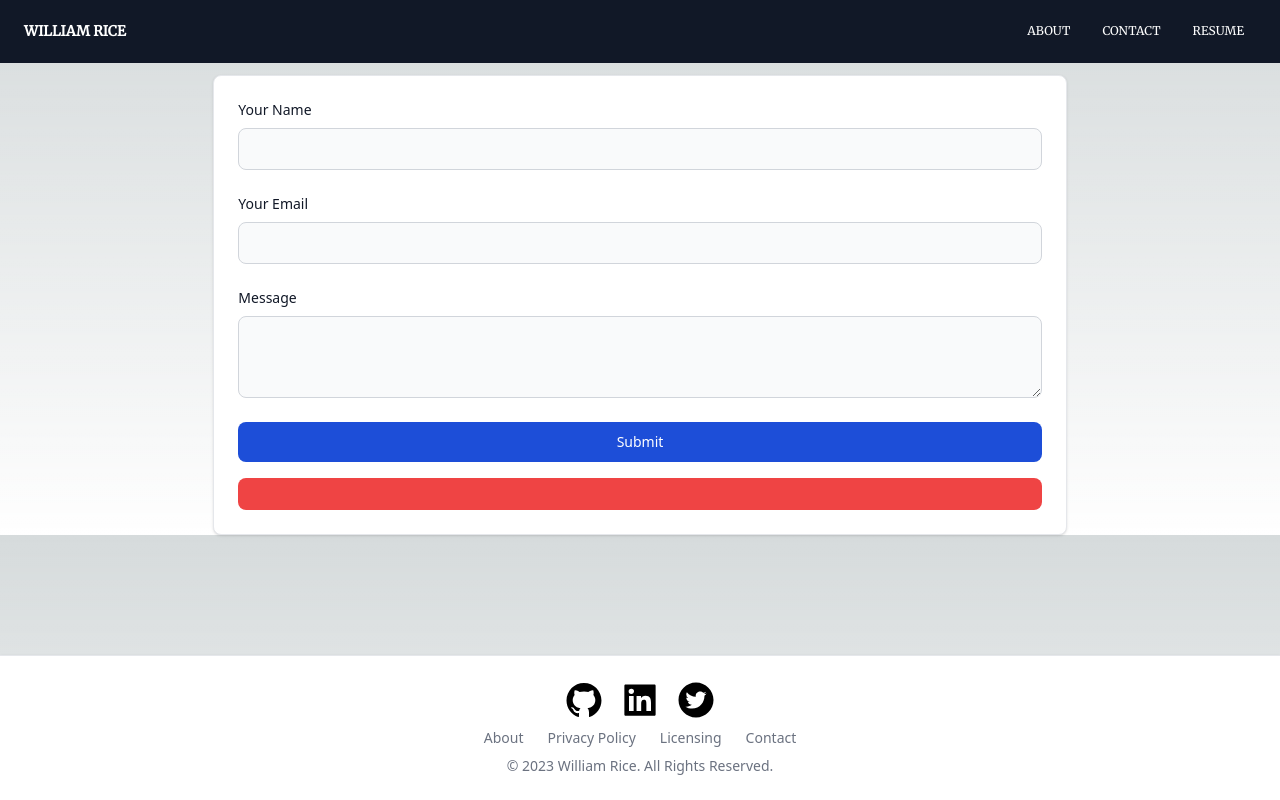
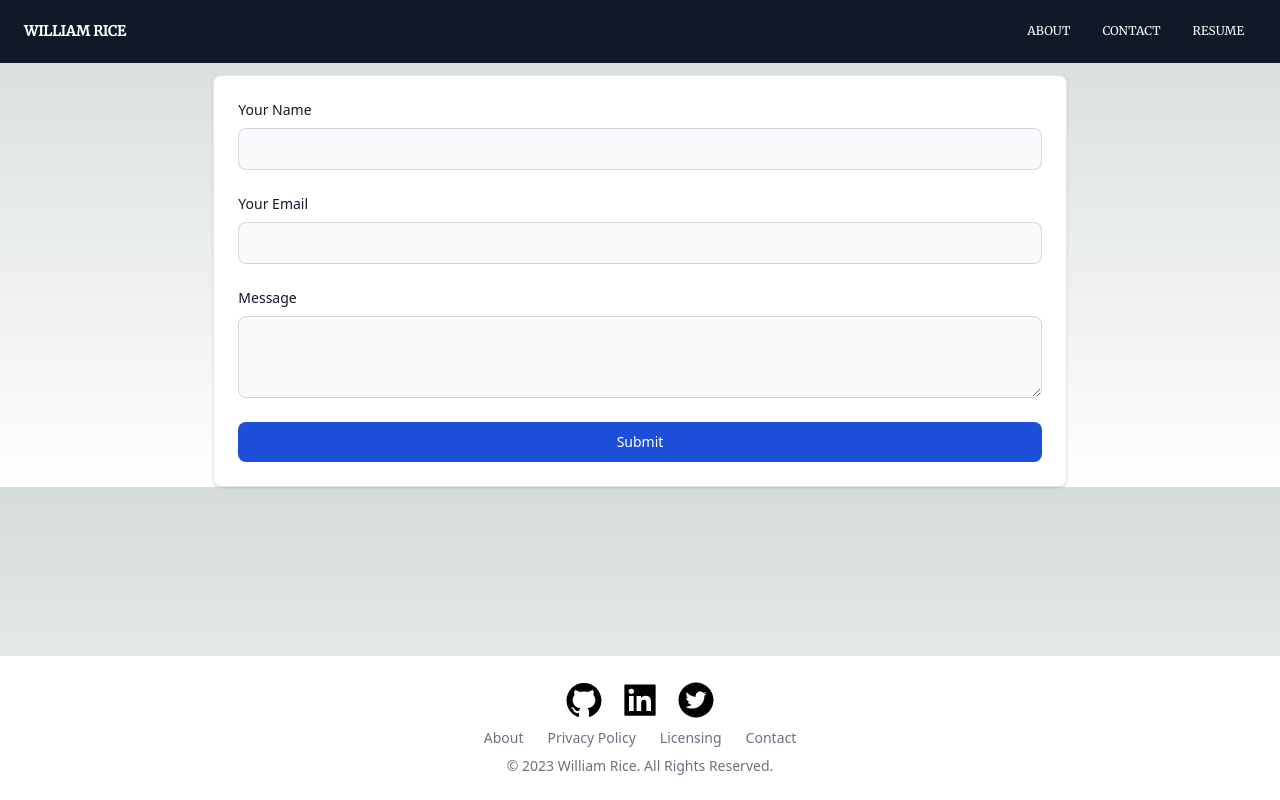
Before and after one commit to williamrice/williamarice-web, a Next.js app: page /contact in a window 1280 px wide. Built offline with nearby package versions, Linux system fonts and the light colour scheme.

Commit message:
fixed render bug on error state

```diff
--- a/components/contact-form/ContactForm.tsx
+++ b/components/contact-form/ContactForm.tsx
@@ -142,7 +142,7 @@ const ContactForm = () => {
           )}
         </button>
       </form>
-      {contactFormState.formError && (
+      {contactFormState.formError.isError && (
         <ErrorEmailBanner message={contactFormState.formError.message} />
       )}
       {contactFormState.formSuccess && <SuccessfulEmailBanner />}
```
